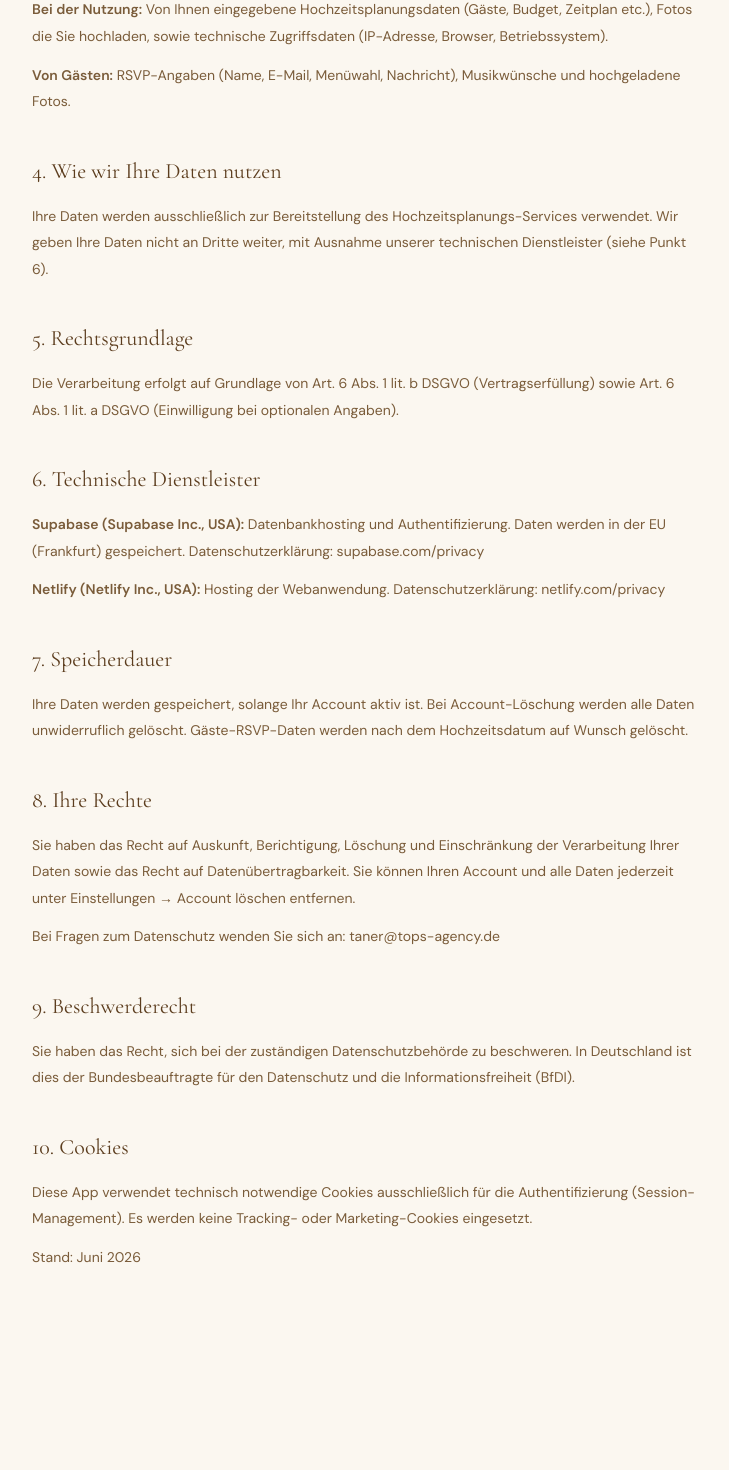
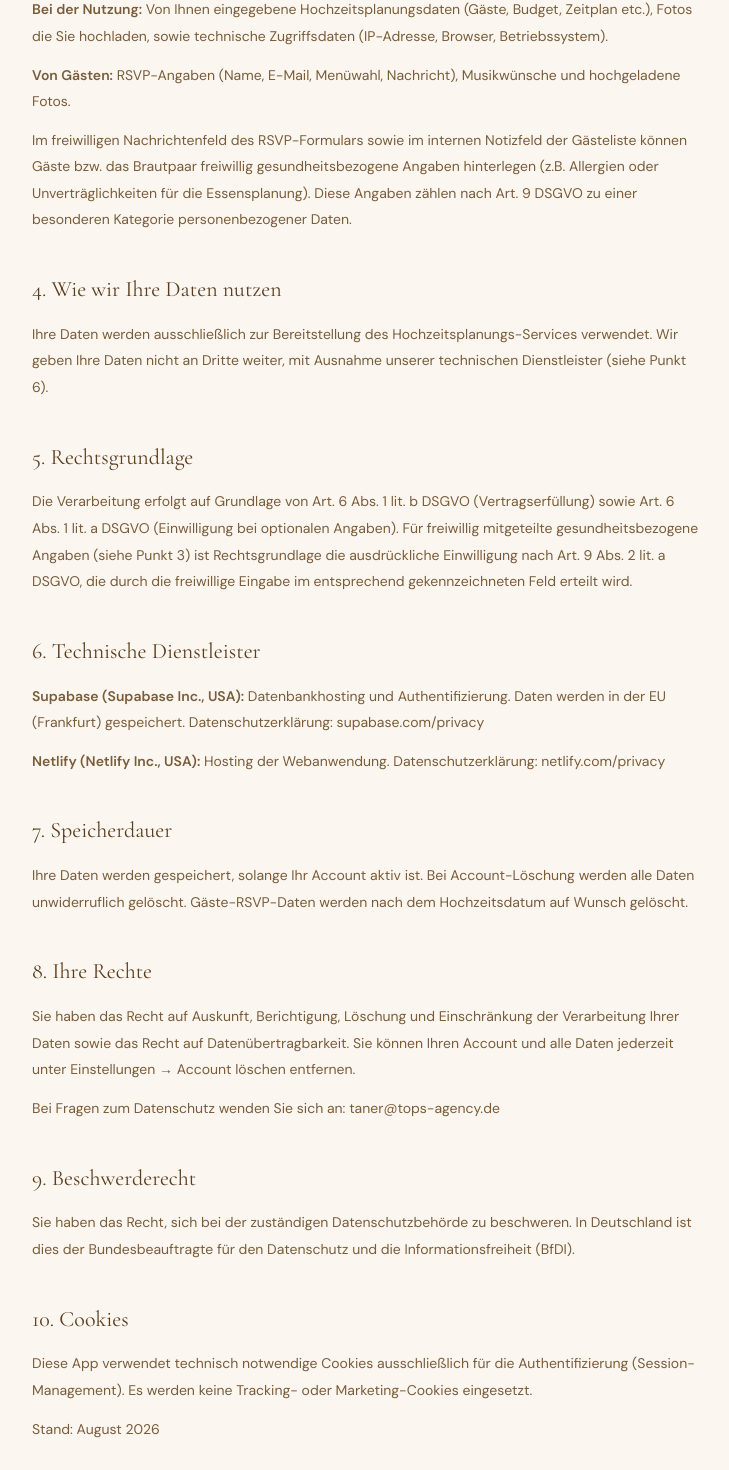
Before and after one commit to TanerTops/Wedding, a React (Vite) app: page /datenschutz in a window 1280 px wide. Shown: the part 677-2147 px from the top of the page, without its empty margins (272-1001 px from the left). Before the commit the page ends 2000 px from the top, so only its background shows below. Built offline with nearby package versions, Linux system fonts and the light colour scheme; no server answers.

Commit message:
Update Legal.jsx

```diff
--- a/src/pages/Legal.jsx
+++ b/src/pages/Legal.jsx
@@ -64,12 +64,13 @@ export function Datenschutz() {
       <P><strong>Bei der Registrierung:</strong> E-Mail-Adresse und Passwort (verschlüsselt gespeichert).</P>
       <P><strong>Bei der Nutzung:</strong> Von Ihnen eingegebene Hochzeitsplanungsdaten (Gäste, Budget, Zeitplan etc.), Fotos die Sie hochladen, sowie technische Zugriffsdaten (IP-Adresse, Browser, Betriebssystem).</P>
       <P><strong>Von Gästen:</strong> RSVP-Angaben (Name, E-Mail, Menüwahl, Nachricht), Musikwünsche und hochgeladene Fotos.</P>
+      <P>Im freiwilligen Nachrichtenfeld des RSVP-Formulars sowie im internen Notizfeld der Gästeliste können Gäste bzw. das Brautpaar freiwillig gesundheitsbezogene Angaben hinterlegen (z.B. Allergien oder Unverträglichkeiten für die Essensplanung). Diese Angaben zählen nach Art. 9 DSGVO zu einer besonderen Kategorie personenbezogener Daten.</P>
 
       <H2>4. Wie wir Ihre Daten nutzen</H2>
       <P>Ihre Daten werden ausschließlich zur Bereitstellung des Hochzeitsplanungs-Services verwendet. Wir geben Ihre Daten nicht an Dritte weiter, mit Ausnahme unserer technischen Dienstleister (siehe Punkt 6).</P>
 
       <H2>5. Rechtsgrundlage</H2>
-      <P>Die Verarbeitung erfolgt auf Grundlage von Art. 6 Abs. 1 lit. b DSGVO (Vertragserfüllung) sowie Art. 6 Abs. 1 lit. a DSGVO (Einwilligung bei optionalen Angaben).</P>
+      <P>Die Verarbeitung erfolgt auf Grundlage von Art. 6 Abs. 1 lit. b DSGVO (Vertragserfüllung) sowie Art. 6 Abs. 1 lit. a DSGVO (Einwilligung bei optionalen Angaben). Für freiwillig mitgeteilte gesundheitsbezogene Angaben (siehe Punkt 3) ist Rechtsgrundlage die ausdrückliche Einwilligung nach Art. 9 Abs. 2 lit. a DSGVO, die durch die freiwillige Eingabe im entsprechend gekennzeichneten Feld erteilt wird.</P>
 
       <H2>6. Technische Dienstleister</H2>
       <P><strong>Supabase (Supabase Inc., USA):</strong> Datenbankhosting und Authentifizierung. Daten werden in der EU (Frankfurt) gespeichert. Datenschutzerklärung: supabase.com/privacy</P>
@@ -88,7 +89,7 @@ export function Datenschutz() {
       <H2>10. Cookies</H2>
       <P>Diese App verwendet technisch notwendige Cookies ausschließlich für die Authentifizierung (Session-Management). Es werden keine Tracking- oder Marketing-Cookies eingesetzt.</P>
 
-      <P style={{ marginTop: 40, fontSize: 12, color: 'var(--mocha)' }}>Stand: Juni 2026</P>
+      <P style={{ marginTop: 40, fontSize: 12, color: 'var(--mocha)' }}>Stand: August 2026</P>
     </LegalLayout>
   );
 }
```
